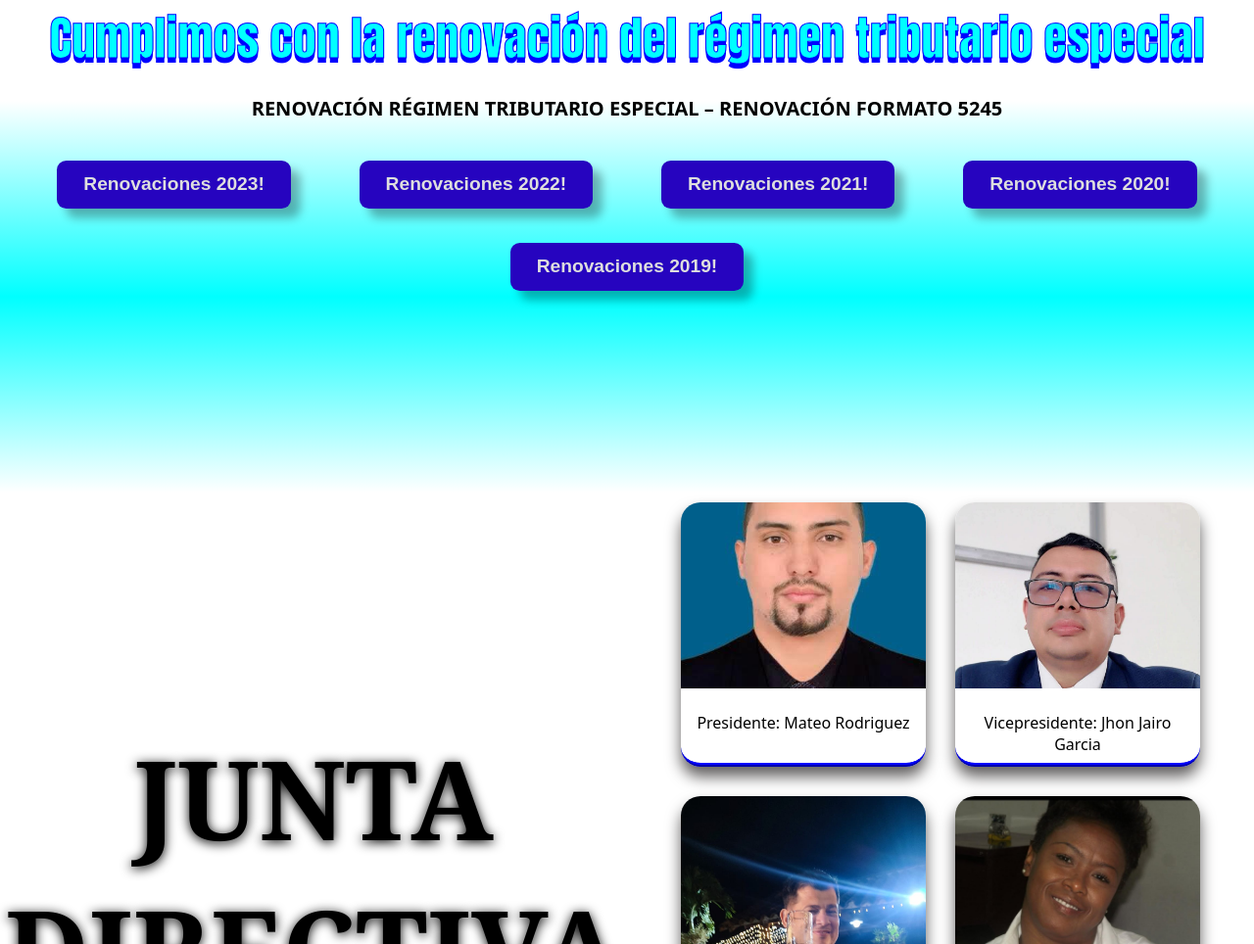
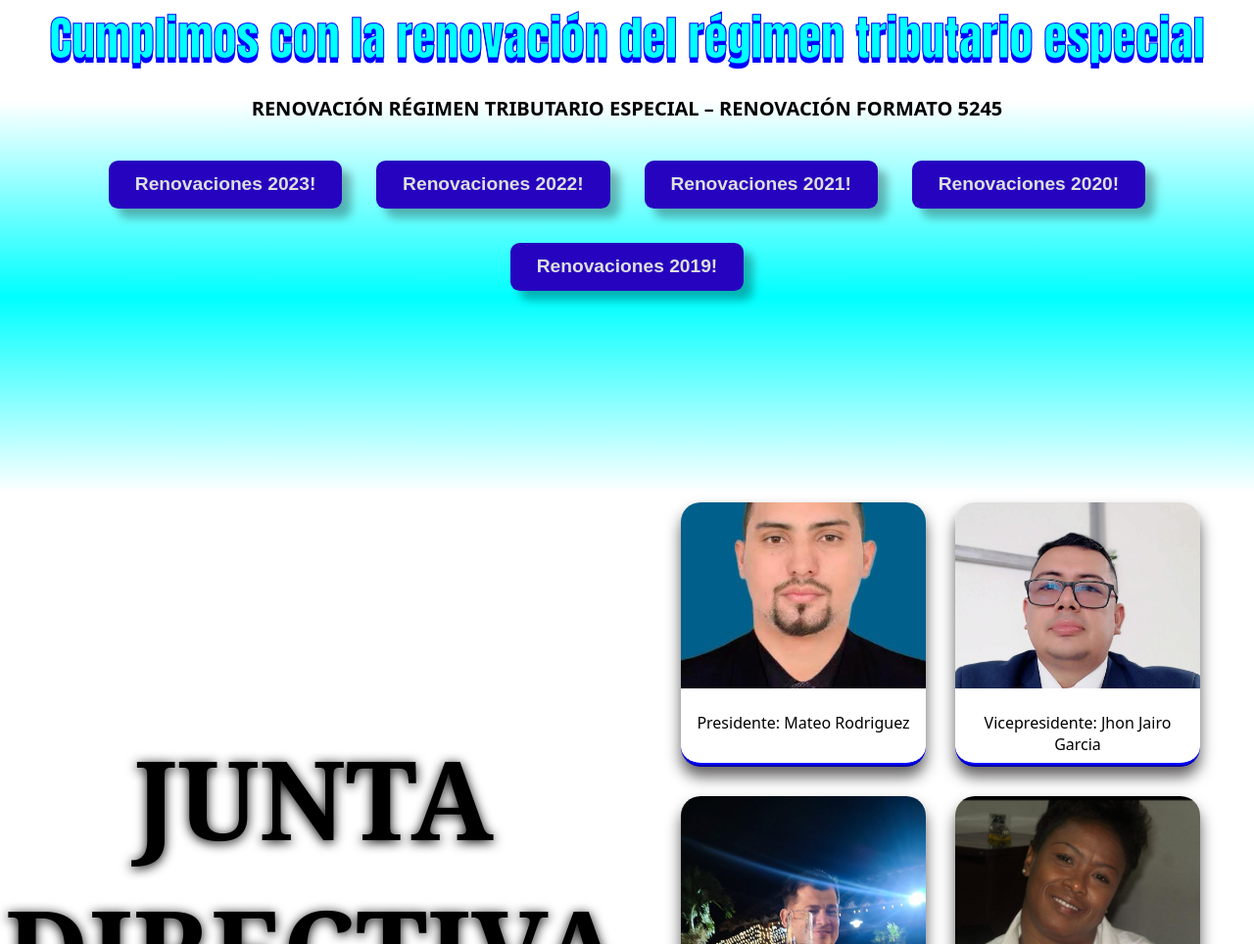
Before and after one commit to MAXIMO-CC/prueba, a plain HTML site: page index.html in a window 1280 px wide. Shown: the part 1408-2372 px from the top of the page at 98% size. Drawn offline with nearby package versions, Linux system fonts and the light colour scheme; files whose address does not match are found by name.

Commit message:
Update index.html

```diff
--- a/index.html
+++ b/index.html
@@ -106,25 +106,25 @@
 
   <div class="Renovaciones">
     <!-- From Uiverse.io by ferlagher -->
-<a href="https://drive.google.com/drive/u/0/folders/1V4ix210dx5SPmJ3_uL8oBIPMTRFugDsA"><button class="bt"></a>
+<a href="https://drive.google.com/drive/u/0/folders/1V4ix210dx5SPmJ3_uL8oBIPMTRFugDsA"><button class="bt">
     <b>Renovaciones 2023!</b>
-</button>
+</button></a>
 
-<a href="https://drive.google.com/drive/u/0/folders/1izxQlNDj4dCISskbn_AWIiAuIF7smO8i"><button class="bt"></a>
+<a href="https://drive.google.com/drive/u/0/folders/1izxQlNDj4dCISskbn_AWIiAuIF7smO8i"><button class="bt">
     <b>Renovaciones 2022!</b>
-</button>
+</button></a>
 
-<a href="https://drive.google.com/drive/u/0/folders/1IRAU-7lMuVvMjXK6SNaj_0cyizBR7bjy"><button class="bt"></a>
+<a href="https://drive.google.com/drive/u/0/folders/1IRAU-7lMuVvMjXK6SNaj_0cyizBR7bjy"><button class="bt">
     <b>Renovaciones 2021!</b>
-</button>
+</button></a>
 
-<a href="https://drive.google.com/drive/u/0/folders/1tKFf4Lv_HewmPP085blF4Sxxv6FxkxqA"><button class="bt"></a>
+<a href="https://drive.google.com/drive/u/0/folders/1tKFf4Lv_HewmPP085blF4Sxxv6FxkxqA"><button class="bt">
     <b>Renovaciones 2020!</b>
-</button>
+</button></a>
 
-<a href="#"><button class="bt"></a>
+<a href="#"><button class="bt">
     <b>Renovaciones 2019!</b>
-</button>
+</button></a>
   </div>
 </div>
 
```
